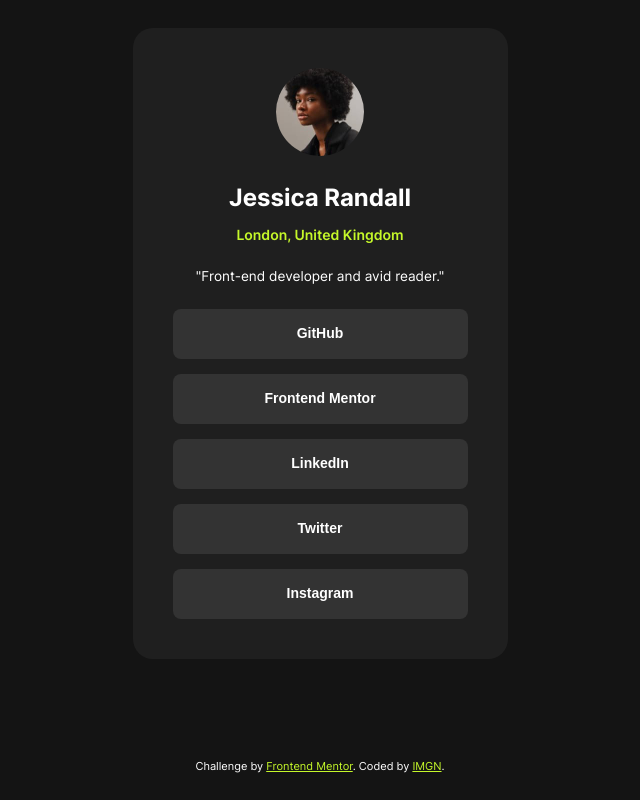
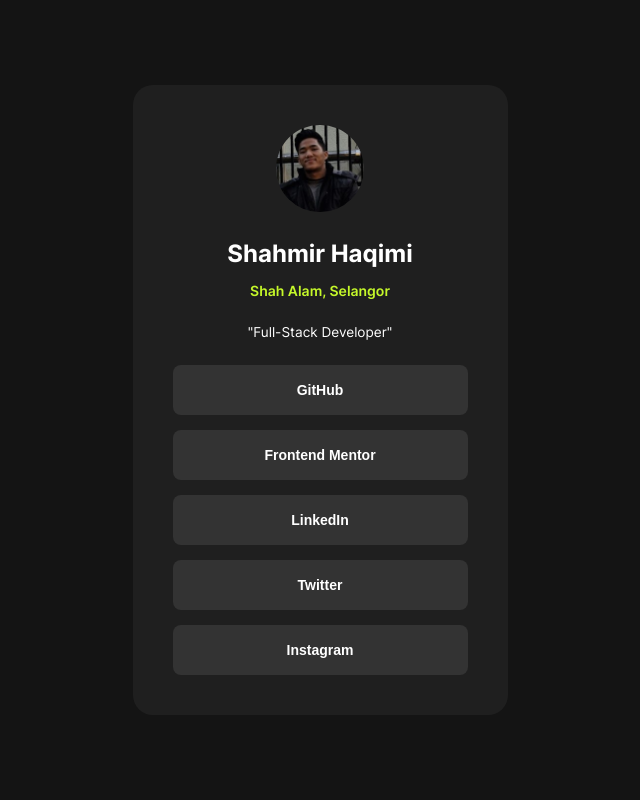
Before and after one commit to ImagineBillie/Social-links-profile, a plain HTML site: page index.html in a window 1280 px wide. Shown: the whole page, without its empty margins (320-960 px from the left). Drawn offline with Linux system fonts and the light colour scheme.

Commit message:
Add error page and update profile information in index.html

```diff
--- a/index.html
+++ b/index.html
@@ -12,10 +12,10 @@
 <body>
   <div class="card">
     <div class="details">
-      <img src="assets/images/avatar-jessica.jpeg" alt="profile picture">
-      <h1 class="name">Jessica Randall</h1>
-      <h2 class="location">London, United Kingdom</h2>
-      <p class="bio">"Front-end developer and avid reader."</p>
+      <img src="profilePic.jpg" alt="profile picture">
+      <h1 class="name">Shahmir Haqimi</h1>
+      <h2 class="location">Shah Alam, Selangor</h2>
+      <p class="bio">"Full-Stack Developer"</p>
     </div>
     <div class="links">
       <a target="_blank" href="https://github.com/">
@@ -36,9 +36,9 @@
     </div>
   </div>
 
-  <footer class="attribution">
+  <!-- <footer class="attribution">
     Challenge by <a href="https://www.frontendmentor.io?ref=challenge" target="_blank">Frontend Mentor</a>.
     Coded by <a href="#">IMGN</a>.
-  </footer>
+  </footer> -->
 </body>
 </html>
```
Also changed, not shown: error.html (added, +23 -0 lines), profilePic.jpg (added).
